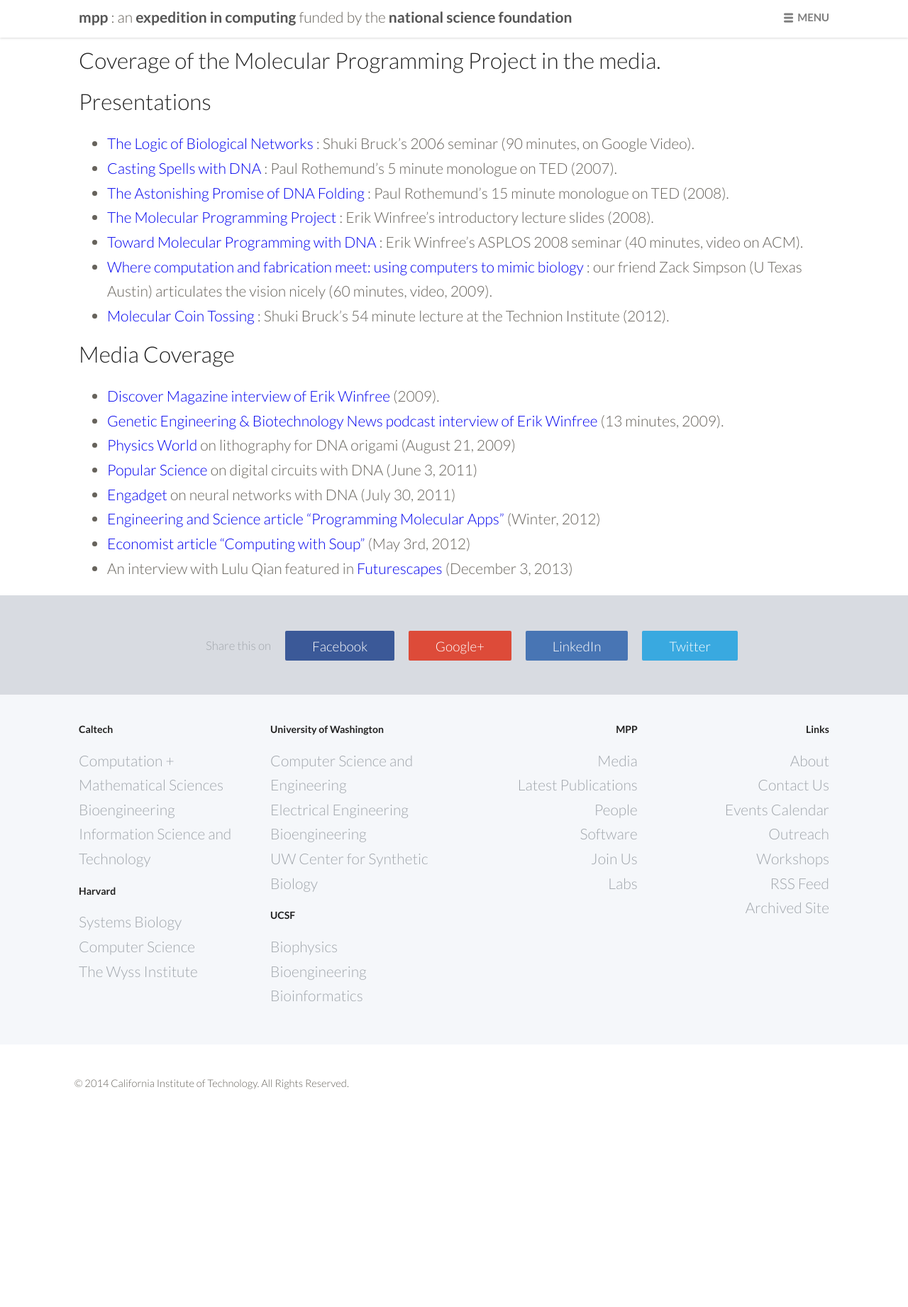
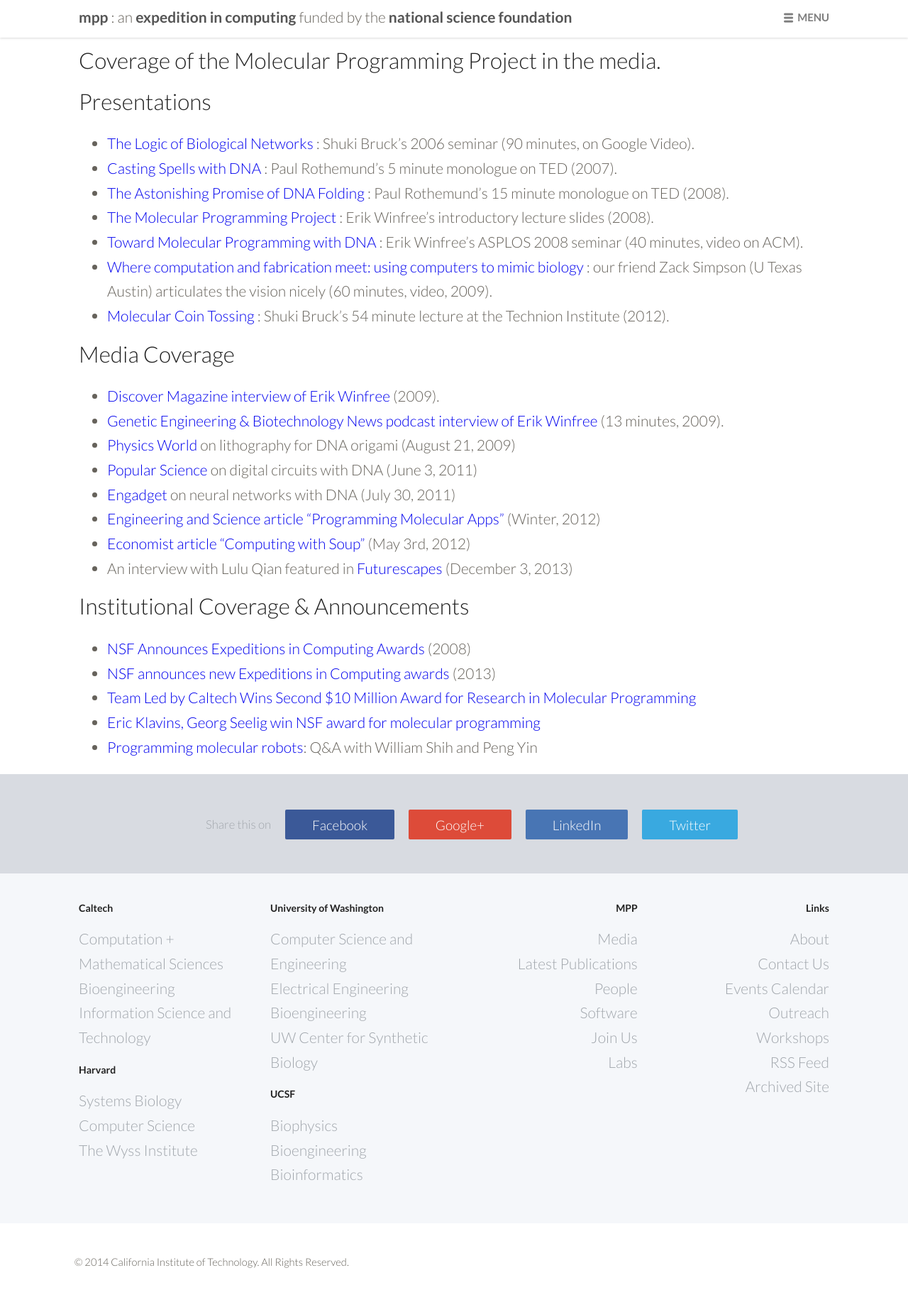
Before and after one commit to douglaslab/mpp, a Jekyll site: the page built from media.markdown, in a window 1280 px wide. Shown: the whole page at 71% size. Built offline with Jekyll 4.4.1, drawn with Linux system fonts in a browser that asks for light colours; nearby versions of some CDN libraries; before the commit the page ends 1590 px from its top, so only the background shows below that.

Commit message:
Updates & additions to media page
fixed dead links, redirects

```diff
--- a/media.markdown
+++ b/media.markdown
@@ -27,23 +27,36 @@ published: true
   * [Engadget][14] on neural networks with DNA (July 30, 2011)
   * [Engineering and Science article "Programming Molecular Apps"][15] (Winter, 2012)
   * [Economist article "Computing with Soup"][16] (May 3rd, 2012)
-  * An interview with Lulu Qian featured in [Futurescapes][16] (December 3, 2013)
+  * An interview with Lulu Qian featured in [Futurescapes][17] (December 3, 2013)
 
+## Institutional Coverage & Announcements
+
+  * [NSF Announces Expeditions in Computing Awards][21] (2008)
+  * [NSF announces new Expeditions in Computing awards][22] (2013)
+  * [Team Led by Caltech Wins Second $10 Million Award for Research in Molecular Programming][19]
+  * [Eric Klavins, Georg Seelig win NSF award for molecular programming][20]
+  * [Programming molecular robots][18]: Q&A with William Shih and Peng Yin
 
    [1]: http://molecular-programming.org#column-one
    [2]: http://molecular-programming.org#searchInput
-   [3]: http://video.google.com/videoplay?docid=3684954164278324696&amp;pr=goog-sl&amp;hl=en
-   [4]: http://www.ted.com/index.php/talks/paul_rothemund_casts_a_spell_with_dna.html
-   [5]: http://www.ted.com/index.php/talks/paul_rothemund_details_dna_folding.html
+   [3]: https://www.youtube.com/watch?v=eyRe8pcQKp8
+   [4]: http://www.ted.com/talks/paul_rothemund_casts_a_spell_with_dna
+   [5]: http://www.ted.com/talks/paul_rothemund_details_dna_folding
    [6]: http://www.dna.caltech.edu/MPP/Docs/MPP_RSV_2008_public.ppt
    [7]: http://dmcc.acm.org/pres/?query=/dmcc///confdata/asplos2008/2008-03-03_09h06
    [8]: http://www.ustream.tv/recorded/2385012
    [9]: http://www.youtube.com/watch?v=UB3TyS0zevI
    [10]: http://discovermagazine.com/2009/jul-aug/11-discover-interview-thanks-evolution-building-material-dna
-   [11]: http://www.genengnews.com/gencasts.aspx?id=285
+   [11]: http://www.genengnews.com/gen-podcasts/biomolecular-computation/285/
    [12]: http://physicsworld.com/cws/article/news/2009/aug/21/dna-scaffolds-could-make-nano-circuits
    [13]: http://www.popsci.com/science/article/2011-06/largest-dna-based-circuit-can-compute-simple-math-step-toward-control-chemical-reactions
    [14]: http://www.engadget.com/2011/07/30/dna-based-artificial-neural-network-is-a-primitive-brain-in-a-te/
    [15]: http://eands.caltech.edu/articles/LXXIV4/2012_Winter_Programming_Molecular_Apps.pdf
    [16]: http://www.economist.com/node/21548488
-   [17]:http://www.tvguide.com/tvshows/futurescape-2013/episode-4-season-1/replacing-god/603303
+   [17]: http://www.tvguide.com/tvshows/futurescape-2013/episode-4-season-1/replacing-god/603303
+   [18]: http://wyss.harvard.edu/viewpage/501/
+   [19]: http://www.caltech.edu/content/team-led-caltech-wins-second-10-million-award-research-molecular-programming
+   [20]: https://news.cs.washington.edu/2013/09/18/eric-klavins-georg-seeling-win-nsf-award-for-molecular-programming/
+   [21]: http://www.nsf.gov/news/news_summ.jsp?cntn_id=112075&org=NSF&from=news
+   [22]: http://www.nsf.gov/news/news_summ.jsp?cntn_id=128886
+   [23]: http://www.caltech.edu/content/caltech-researchers-awarded-10-million-molecular-programming-project-collaborative-project
```
